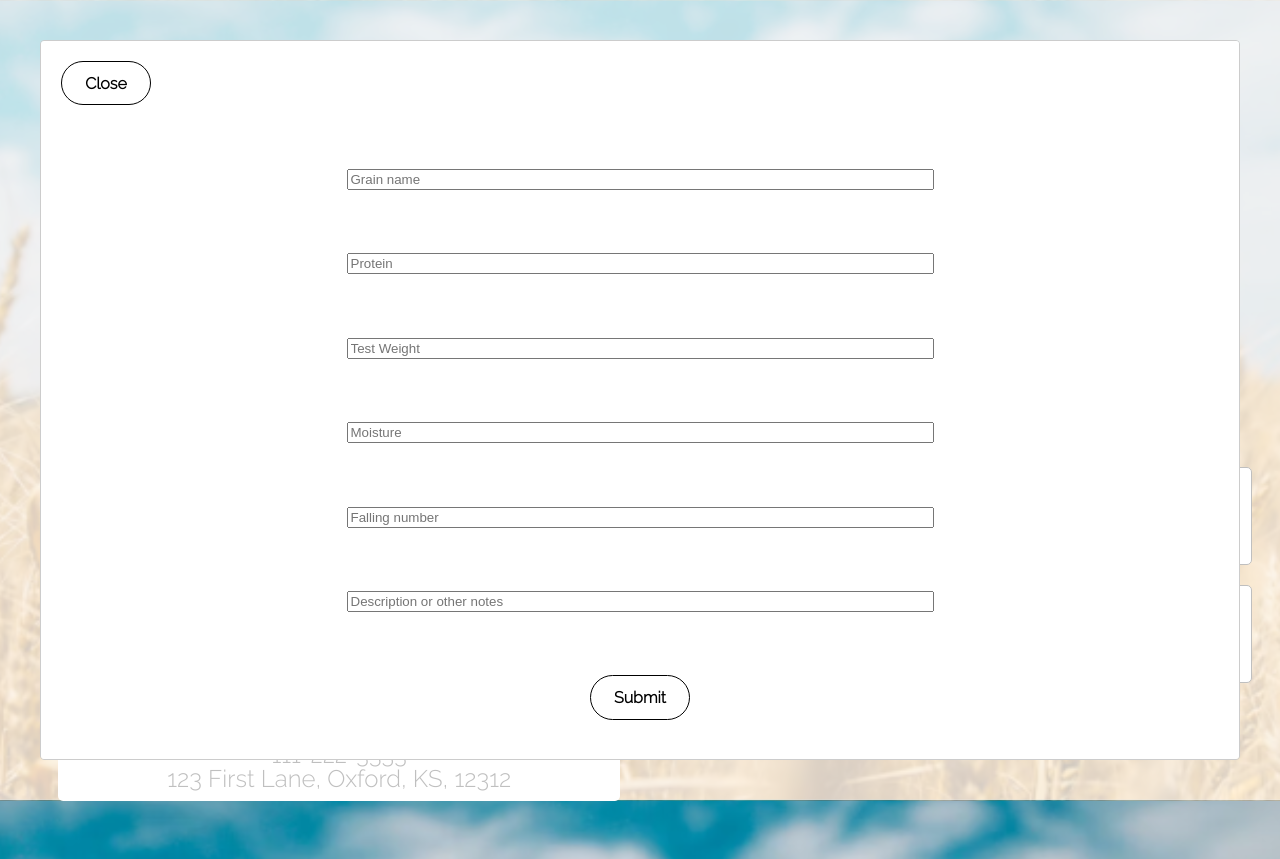
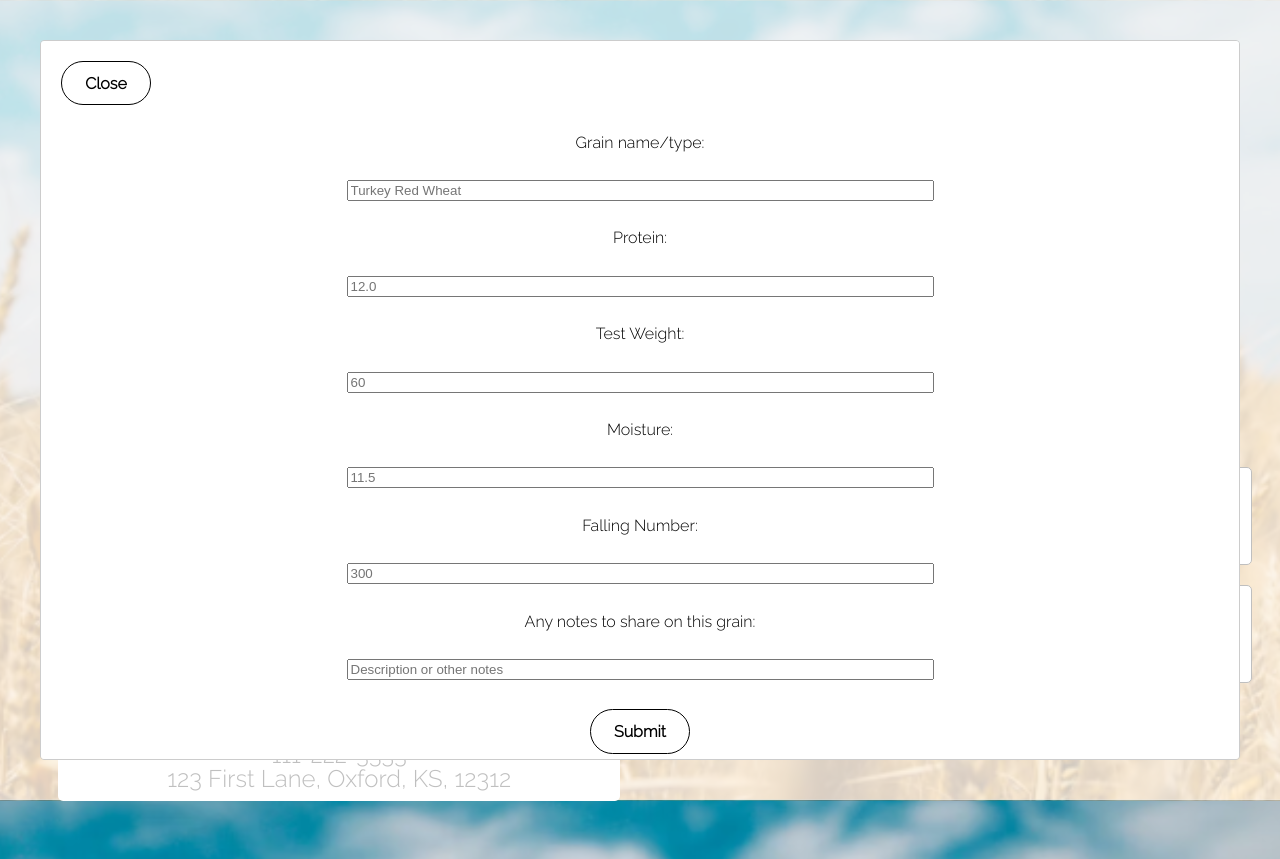
Before and after one commit to Fair-Trade-Grains/frontend, a React (Create React App) app: page /new-grain/1 in a window 1280 px wide. Both pictures are taken after a click on the button "Add a New Grain". Built offline with nearby package versions, Linux system fonts and the light colour scheme; a web font is replaced by a local one.

Commit message:
Update NewGrainForm with labels and types

```diff
--- a/src/components/NewGrainForm.js
+++ b/src/components/NewGrainForm.js
@@ -10,7 +10,7 @@ class NewGrainForm extends Component {
       test_weight: '',
       moisture: '',
       falling_number: '',
-      notes: ''
+      farmers_notes: ''
     }
   }
 
@@ -25,12 +25,16 @@ class NewGrainForm extends Component {
       test_weight: '',
       moisture: '',
       falling_number: '',
-      notes: ''
+      farmers_notes: ''
     })
   }
 
   submitProfile = event => {
     event.preventDefault();
+
+    const farmID = this.props.farmId
+    // the above farmID is being got from the UpdateFarmerProfile useParams and passed in to this form as props via farmId
+    // console.log('farmID inside submit method: ', farmID)
     // here's where we're gonna write what happens when you submit a profile!
     this.clearInputs();
   }
@@ -39,52 +43,76 @@ render(){
   return(
     <div className='new-grain-container'>
       <form className='new-grain-form'>
+        <label htmlFor='name'>Grain name/type: </label>
         <input
             className='new-grain-input'
             type='text'
-            placeholder='Grain name'
+            placeholder='Turkey Red Wheat'
+            id='name'
             name='name'
             value={this.state.name}
             onChange={event => this.handleChange(event)}
-          />
+        />
+        <label htmlFor='proteiin'>Protein: </label>
         <input
             className='new-grain-input'
-            type='text'
-            placeholder='Protein'
+            type='number'
+            placeholder='12.0'
+            id='protein'
             name='protein'
+            min='8'
+            max='18'
+            step='0.1'
             value={this.state.protein}
             onChange={event => this.handleChange(event)}
-          />
+        />
+        <label htmlFor='test_weight'>Test Weight: </label>
         <input
             className='new-grain-input'
-            type='text'
-            placeholder='Test Weight'
+            type='number'
+            placeholder='60'
+            id='test_weight'
             name='test_weight'
+            min='50'
+            max='64'
+            step='1'
             value={this.state.test_weight}
             onChange={event => this.handleChange(event)}
-          />
+        />
+        <label htmlFor='moisture'>Moisture: </label>
         <input
             className='new-grain-input'
-            type='text'
-            placeholder='Moisture'
+            type='number'
+            placeholder='11.5'
             name='moisture'
+            id='moisture'
+            min='8'
+            max='15'
+            step='0.1'
             value={this.state.moisture}
             onChange={event => this.handleChange(event)}
-          />
+        />
+        <label htmlFor='falling_number'>Falling Number: </label>
         <input
             className='new-grain-input'
-            type='text'
-            placeholder='Falling number'
+            type='number'
+            placeholder='300'
+            id='falling_number'
             name='falling_number'
+            min='200'
+            max='400'
+            step='10'
             value={this.state.falling_number}
             onChange={event => this.handleChange(event)}
-          />
+        />
+        <label htmlFor='farmers_notes'>Any notes to share on this grain: </label>
         <input
             className='new-grain-input'
             type='text'
             placeholder='Description or other notes'
-            name='notes'
-            value={this.state.notes}
+            id='farmers_notes'
+            name='farmers_notes'
+          value={this.state.farmers_notes}
             onChange={event => this.handleChange(event)}
           />
         <button onClick={event => this.submitProfile(event)} className='update-farmer-nav-btn'>Submit</button>
--- a/src/components/UpdateFarmerProfile.js
+++ b/src/components/UpdateFarmerProfile.js
@@ -4,11 +4,15 @@ import { Link } from 'react-router-dom'
 import '../css/UpdateFarmerProfile.css'
 import NewGrainForm from './NewGrainForm'
 import FarmerProfile from './FarmerProfile'
+import { useParams } from 'react-router'
+
 
 ReactModal.setAppElement('#root')
 
 const UpdateFarmerProfile = () => {
 
+  const { farmID } = useParams()
+  console.log(farmID)
   const [showModal, setShowModal] = useState(false)
 
   const handleOpendModal = () => {
@@ -30,7 +34,7 @@ const UpdateFarmerProfile = () => {
       </section>
       <ReactModal isOpen={showModal}>
         <button onClick={() => { handleCloseModal() }} className="update-farmer-nav-btn">Close</button>
-        <NewGrainForm />
+        <NewGrainForm farmId={farmID}/>
       </ReactModal>
     </div>
   )
```
